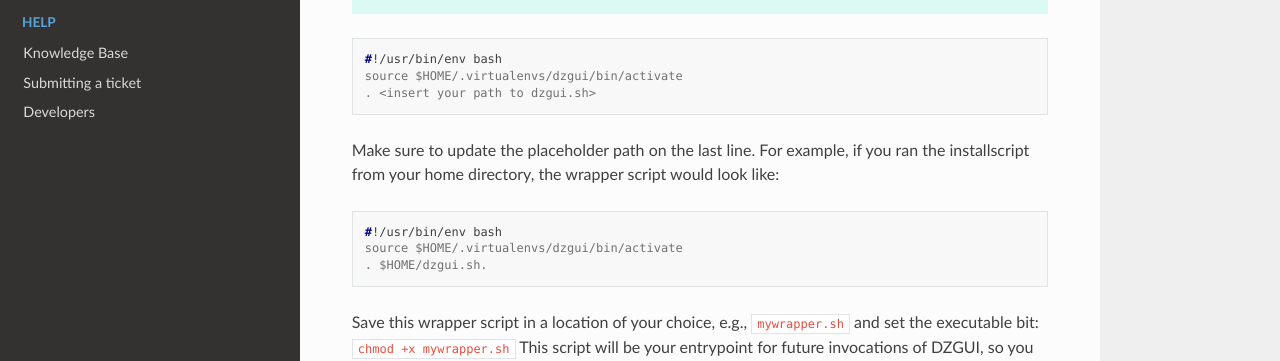
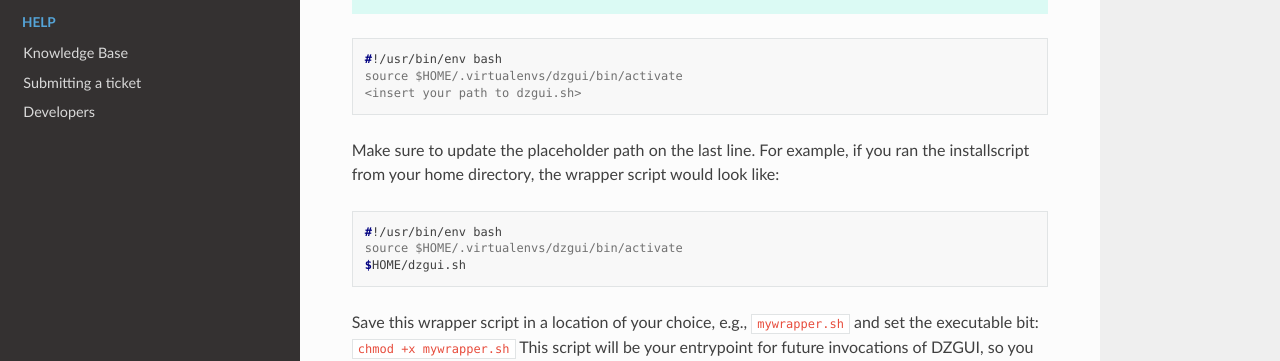
Before and after one commit to aclist/dzgui-docs, a Sphinx documentation site: the page built from source/venv.rst, in a window 1280 px wide. Shown: the part 406-767 px from the top of the page. Built offline with Sphinx 7.4.7 and the Read the Docs theme 3.1.0, drawn with Linux system fonts in a browser that asks for light colours.

Commit message:
fix: typo in wrapper script

```diff
--- a/source/venv.rst
+++ b/source/venv.rst
@@ -17,7 +17,7 @@ After installation, refer to the additional remarks below.
 
     #!/usr/bin/env bash
     source $HOME/.virtualenvs/dzgui/bin/activate
-    . <insert your path to dzgui.sh>
+    <insert your path to dzgui.sh>
 
 Make sure to update the placeholder path on the last line. For example, if you ran the
 installscript from your home directory, the wrapper script would look like:
@@ -26,7 +26,7 @@ installscript from your home directory, the wrapper script would look like:
 
     #!/usr/bin/env bash
     source $HOME/.virtualenvs/dzgui/bin/activate
-    . $HOME/dzgui.sh.
+    $HOME/dzgui.sh
 
 Save this wrapper script in a location of your choice, e.g., ``mywrapper.sh`` and set the
 executable bit: ``chmod +x mywrapper.sh`` This script will be your entrypoint for
```
